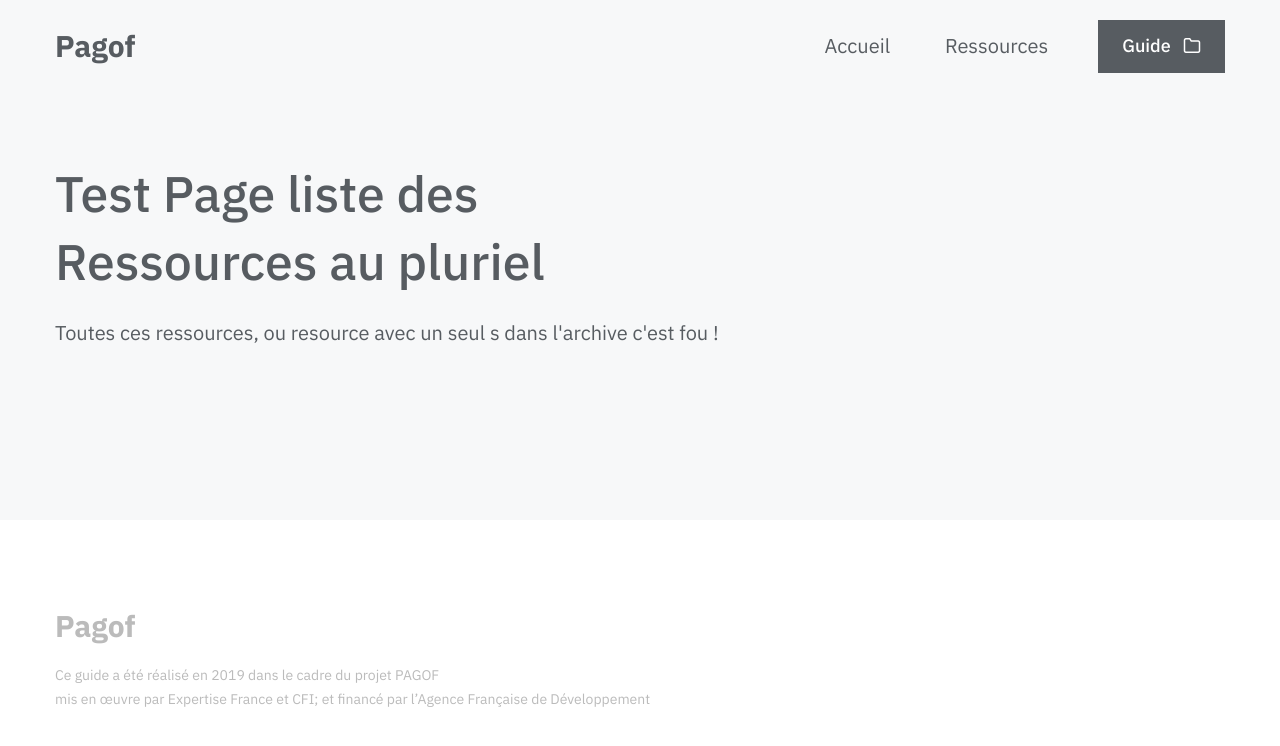
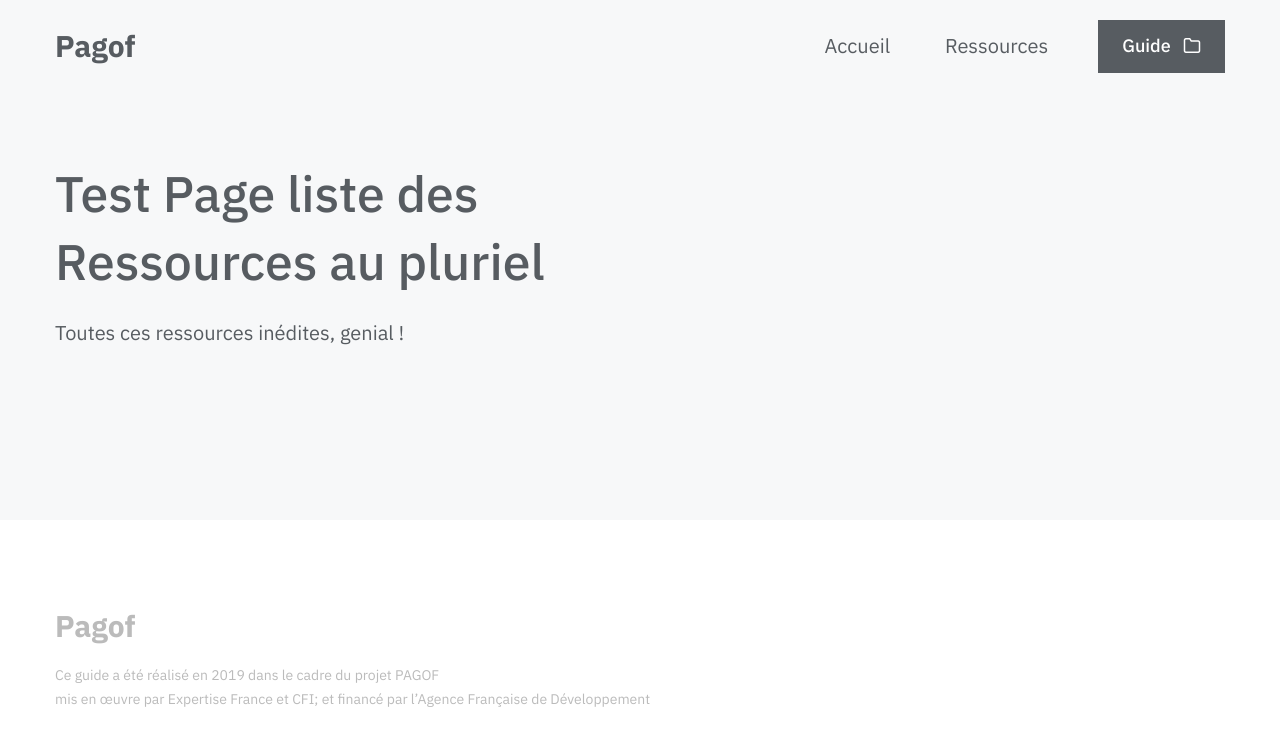
Before and after one commit to cecilaki/guide, a Jekyll site: the page built from ressources.md, in a window 1280 px wide. Shown: the top 746 px of the page. Built offline with Jekyll 4.4.1, drawn with Linux system fonts in a browser that asks for light colours; some web fonts are replaced.

Commit message:
Update ressources.md

```diff
--- a/ressources.md
+++ b/ressources.md
@@ -8,6 +8,6 @@ keywords: # Define keywords for search engines
 # Hero section
 hero:
     title: Test Page liste des Ressources au pluriel
-    text:  Toutes ces ressources, ou resource avec un seul s dans l'archive c'est fou !
+    text:  Toutes ces ressources inédites, genial !
 
 ---
```
